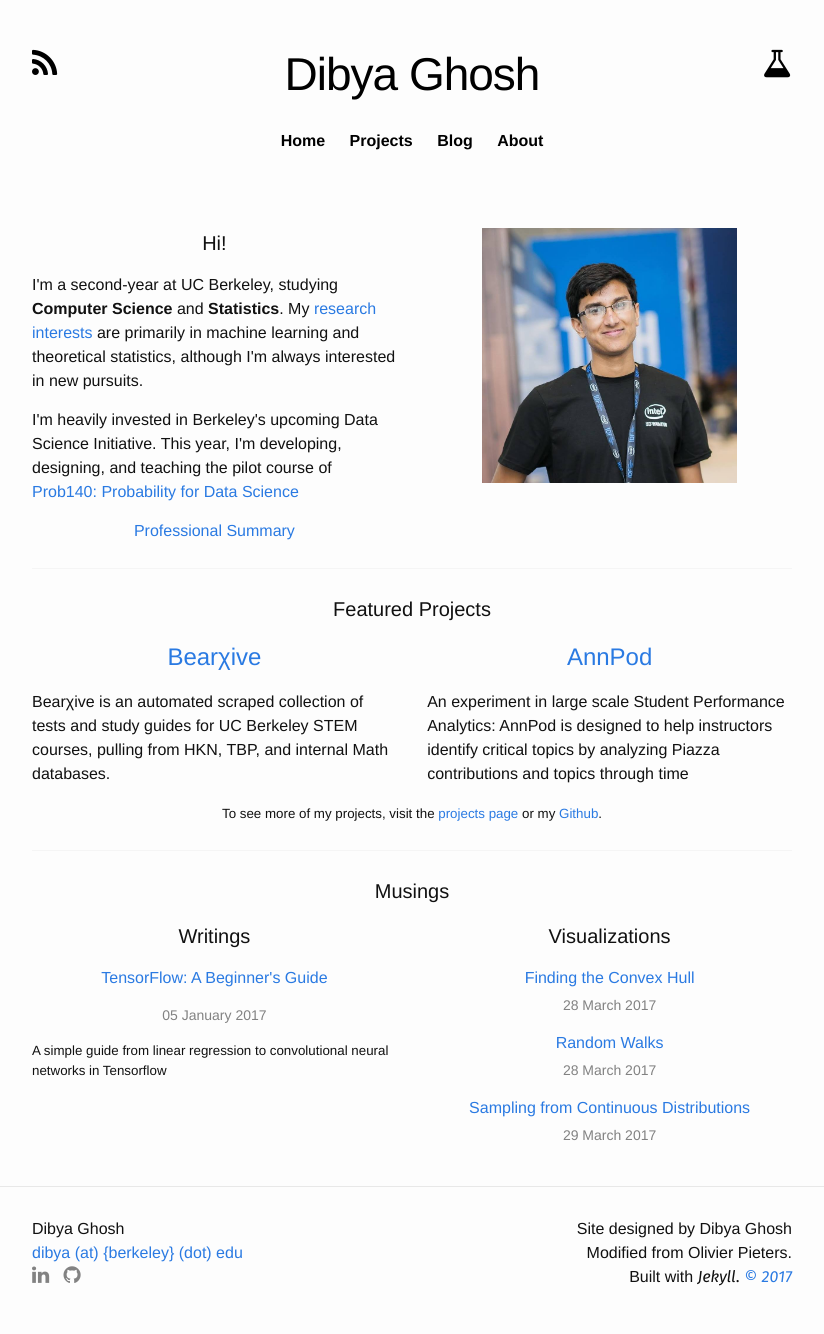
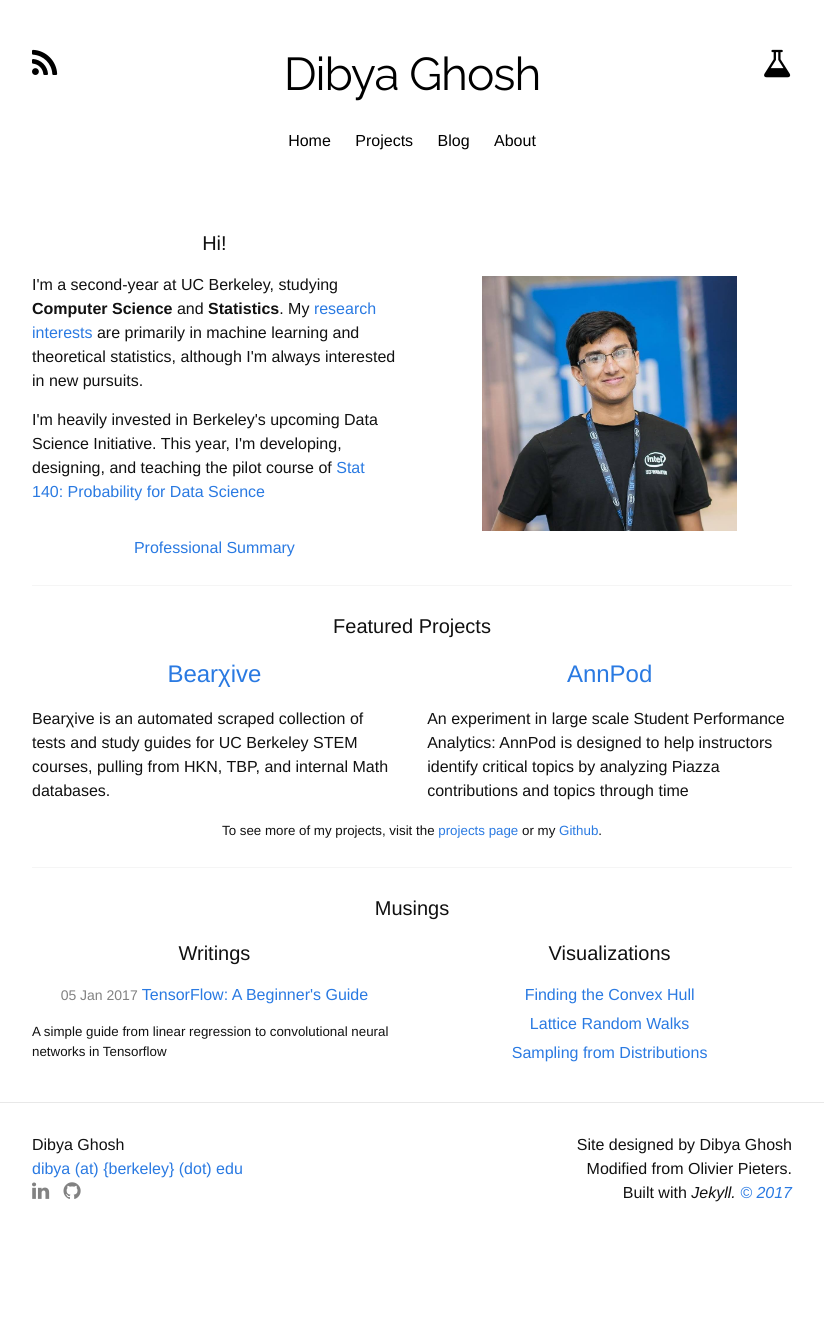
Before and after one commit to dibyaghosh/dibyaghosh.github.io, a Jekyll site: the page built from index.html, in a window 1280 px wide. Shown: the whole page, without its empty margins (228-1052 px from the left). Built offline with Jekyll 4.4.1, drawn with Linux system fonts in a browser that asks for light colours; nearby versions of some CDN libraries; some web fonts are replaced; after the commit the page ends 1250 px from its top, so only the background shows below that.

Commit message:
Update website

```diff
--- a/courses.html
+++ b/courses.html
@@ -57,7 +57,7 @@
         <ul>
     <li> CS 189 : Introduction to Machine Learning</li>
     <li> <a href="//inst.eecs.berkeley.edu/~cs170/fa16/"> CS 170</a> : Efficient Algorithms and Intractible Problems</li>
-    <li> <a href="/math.berkeley.edu/~brent/H104.html">Math H104</a> : Honors Real Analysis</li>
+    <li> <a href="//math.berkeley.edu/~brent/H104.html">Math H104</a> : Honors Real Analysis</li>
     <li> Math 110: Linear Algebra</li>
     <li> <a href="http://southernborder.berkeley.edu/">Geog 159AC</a>: The Southern Border</li>
 
--- a/css/fira_font.css
+++ b/css/fira_font.css
@@ -5,7 +5,7 @@
          url('/css/fira/eot/FiraSans-Light.eot') format('embedded-opentype'),
          url('/css/fira/woff/FiraSans-Light.woff') format('woff'),
          url('/css/fira/ttf/FiraSans-Light.ttf') format('truetype');
-    font-weight: 300;
+    font-weight: 200;
     font-style: normal;
 }
 
@@ -66,12 +66,12 @@
 
 @font-face{
     font-family: 'Fira Sans';
-    src: url('/css/fira/eot/FiraSans-Bold.eot');
-    src: local('Fira Sans Bold'),
-         url('/css/fira/eot/FiraSans-Bold.eot') format('embedded-opentype'),
-         url('/css/fira/woff/FiraSans-Bold.woff') format('woff'),
-         url('/css/fira/ttf/FiraSans-Bold.ttf') format('truetype');
-    font-weight: 600;
+    src: url('/css/fira/eot/FiraSans-SemiBold.eot');
+    src: local('Fira Sans Semi Bold'),
+         url('/css/fira/eot/FiraSans-SemiBold.eot') format('embedded-opentype'),
+         url('/css/fira/woff/FiraSans-SemiBold.woff') format('woff'),
+         url('/css/fira/ttf/FiraSans-SemiBold.ttf') format('truetype');
+    font-weight: 500;
     font-style: normal;
 }
 
--- a/css/main.css
+++ b/css/main.css
@@ -1,4 +1,7 @@
 @charset "UTF-8";
+@import url('https://fonts.googleapis.com/css?family=Dosis|Raleway');
+
+
 /**
  * Reset some basic elements
  */
@@ -8,16 +11,22 @@
   margin: 0;
   padding: 0; }
 
+.site-title {
+    font-family: 'Raleway', sans-serif;
+}
+
 /**
  * Basic styling
  */
-body {
+body, .page-content{
   font-family: Fira Sans, Helvetica, Arial, sans-serif;
   font-size: 16px;
+  font-weight: 200;
   line-height: 1.5;
   color: #111;
-  background-color: #fdfdfd;
-  -webkit-text-size-adjust: 100%; }
+  background-color: #fff;
+  -webkit-text-size-adjust: 100%;
+  }
 
 /**
  * Set `margin-bottom` to maintain vertical rhythm
@@ -280,7 +289,7 @@
               margin-right: 10px; }
             .site-header .desktop-menu ul li a {
               color: #000;
-              font-weight: 600; }
+              font-weight: 200; }
               .site-header .desktop-menu ul li a:hover {
                 text-decoration: none;
                 color: gray; } }
@@ -1311,6 +1320,15 @@
     margin: auto auto;
 }
 
+@media screen and (min-width: 800px) {
+#profile_picture {
+  margin-top: 3em;
+}
+}
 .resume-heading {
   text-align: left;
 }
+
+.prof-summary {
+  margin-top: 2em;
+}
--- a/index.html
+++ b/index.html
@@ -14,9 +14,10 @@
 <b>Computer Science</b> and <b>Statistics</b>. My <a href="/research">research interests</a>
 are primarily in machine learning and theoretical statistics, although I'm always interested
 in new pursuits. </p>
-<p> I'm heavily invested in Berkeley's upcoming Data Science Initiative. This year, I'm developing, designing, and teaching the pilot course of <a href="https://prob140.org"> Prob140: Probability for Data Science</a></p>
+<p> I'm heavily invested in Berkeley's upcoming Data Science Initiative. This year, I'm developing, designing,
+  and teaching the pilot course of <a href="https://prob140.org"> Stat 140: Probability for Data Science </a></p>
 
-<center> <a class="post-link" href="/about">Professional Summary</a> </center>
+<center class="prof-summary"> <a class="post-link " href="/about">Professional Summary</a> </center>
 
 
     </div>
@@ -65,10 +66,9 @@
       <h1 class="page-heading">Writings</h1>
 
     {% for page in site.ml %}
-      <h4> <a href="{{page.url}}"> {{ page.title }} </a></h4>
-               <div class="post-meta">
-            <span>{{page.date | date_to_long_string}}</span>
-          </div>
+      <h4>
+            <span  class="post-meta">{{page.date | date_to_string}}</span> <a href="{{page.url}}"> {{ page.title }} </a></h4>
+
       <small> {{ page.description | markdownify }} </small>
     {% endfor %}
 
@@ -81,23 +81,14 @@
 
         <li>
           <h2><a class="post-link-small" href="/hull">Finding the Convex Hull</a></h2>
-          <div class="post-meta">
-            <span>28 March 2017</span>
-          </div>
         </li>
 
                 <li>
-          <h2><a class="post-link-small" href="/randomWalk">Random Walks</a></h2>
-          <div class="post-meta">
-            <span>28 March 2017</span>
-          </div>
+          <h2><a class="post-link-small" href="/randomWalk">Lattice Random Walks</a></h2>
         </li>
 
                 <li>
-          <h2><a class="post-link-small" href="/sampling">Sampling from Continuous Distributions</a></h2>
-          <div class="post-meta">
-            <span>29 March 2017</span>
-          </div>
+          <h2><a class="post-link-small" href="/sampling">Sampling from Distributions</a></h2>
         </li>
 
 
```
Also changed, not shown: Gemfile.lock.
